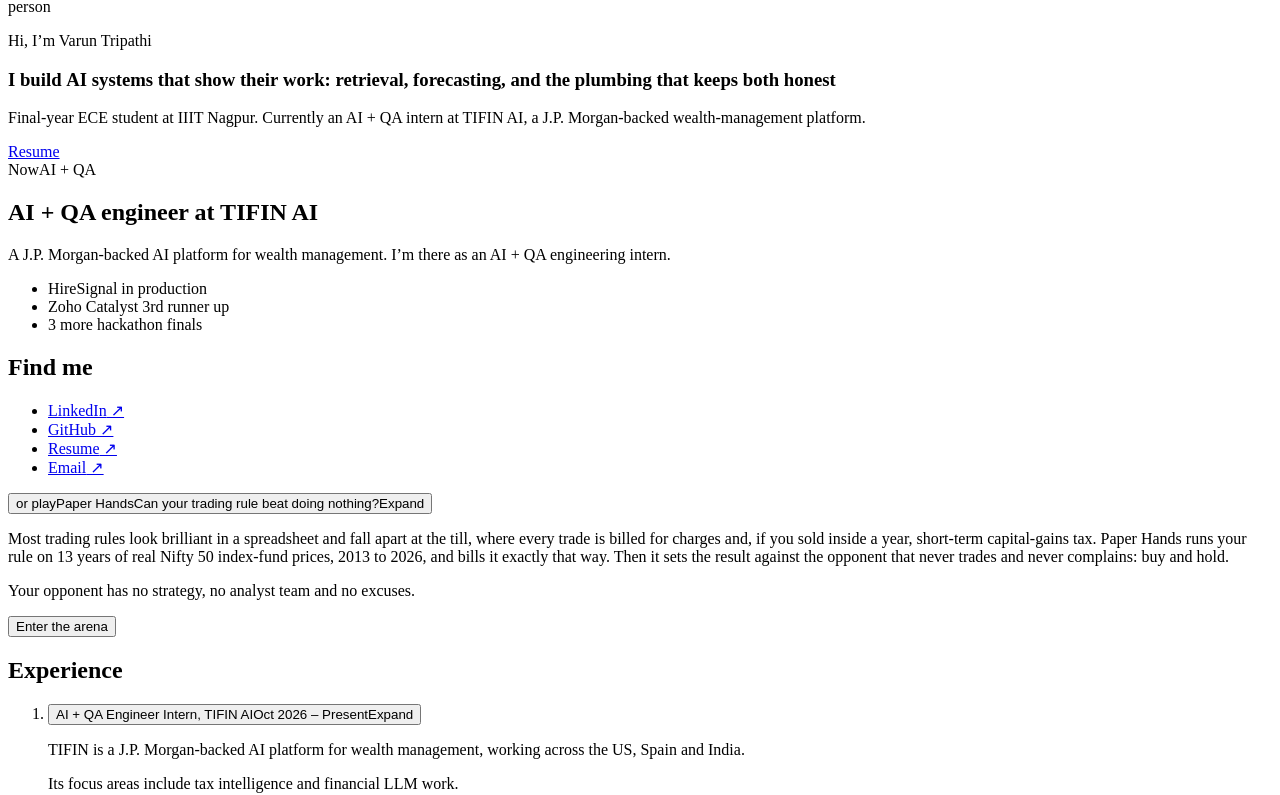
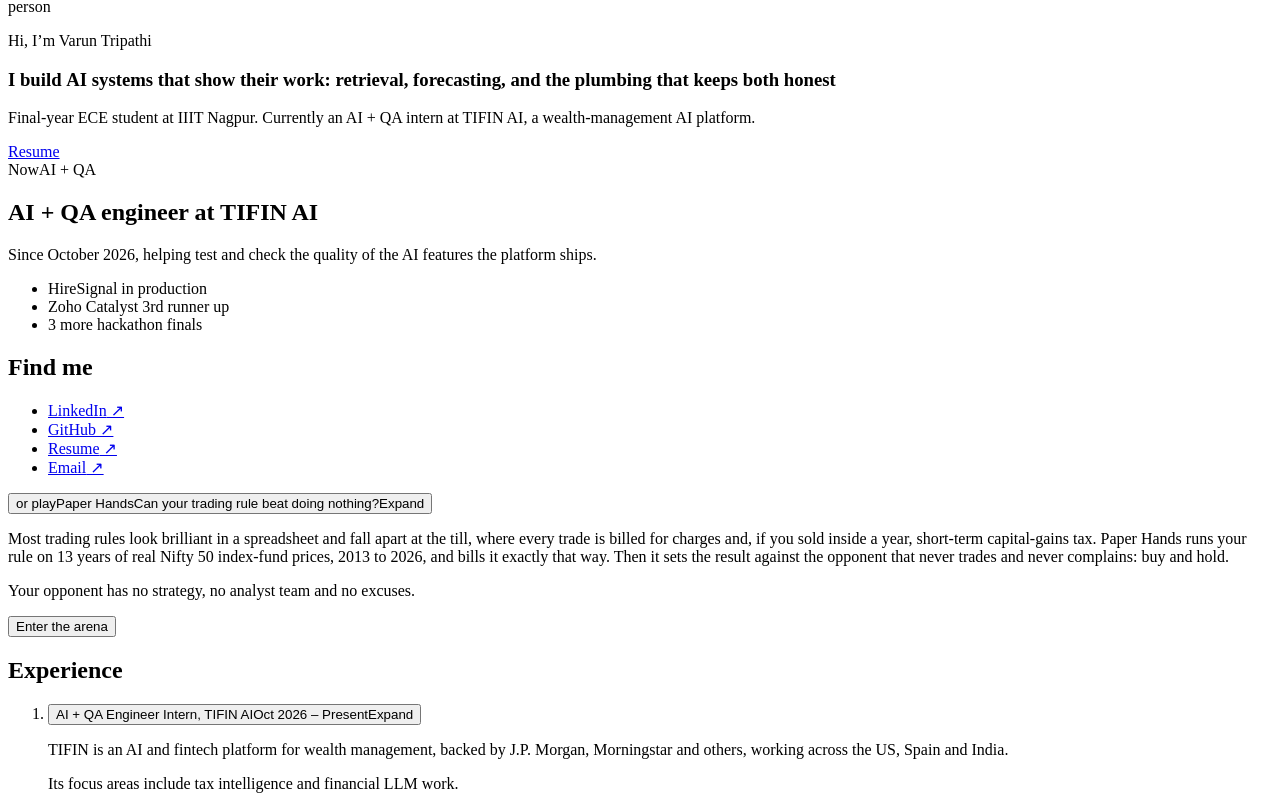
Before and after one commit to varuntripathi-029/portfolio_varun, a React (Vite) app: page / in a window 1280 px wide. Shown: the part 231-1026 px from the top of the page. Built offline with nearby package versions, Linux system fonts and the light colour scheme; the HTML template or start-up script is replaced by a standard one.

Commit message:
Say what TIFIN does once and what the role involves once

```diff
--- a/src/data.ts
+++ b/src/data.ts
@@ -3,7 +3,7 @@ export const profile = {
   headline:
     'I build AI systems that show their work: retrieval, forecasting, and the plumbing that keeps both honest',
   intro:
-    'Final-year ECE student at IIIT Nagpur. Currently an AI + QA intern at TIFIN AI, a J.P. Morgan-backed wealth-management platform.',
+    'Final-year ECE student at IIIT Nagpur. Currently an AI + QA intern at TIFIN AI, a wealth-management AI platform.',
   email: 'varun.tripathi2004@gmail.com',
   linkedin: 'https://www.linkedin.com/in/varun-tripathi-bb338a295/',
   github: 'https://github.com/varuntripathi-029',
@@ -24,7 +24,7 @@ export const experience: Experience[] = [
     org: 'TIFIN AI',
     period: 'Oct 2026 – Present',
     points: [
-      'TIFIN is a J.P. Morgan-backed AI platform for wealth management, working across the US, Spain and India.',
+      'TIFIN is an AI and fintech platform for wealth management, backed by J.P. Morgan, Morningstar and others, working across the US, Spain and India.',
       'Its focus areas include tax intelligence and financial LLM work.',
     ],
   },
--- a/src/pages/Experience.tsx
+++ b/src/pages/Experience.tsx
@@ -58,7 +58,7 @@ export default function Experience() {
             <span className="chip">AI + QA</span>
           </div>
           <h2>AI + QA engineer at TIFIN AI</h2>
-          <p>A J.P. Morgan-backed AI platform for wealth management. I’m there as an AI + QA engineering intern.</p>
+          <p>Since October 2026, helping test and check the quality of the AI features the platform ships.</p>
           <ul className="now-list">
             <li>HireSignal in production</li>
             <li>Zoho Catalyst 3rd runner up</li>
```
Also changed, not shown: public/search-index.json.
